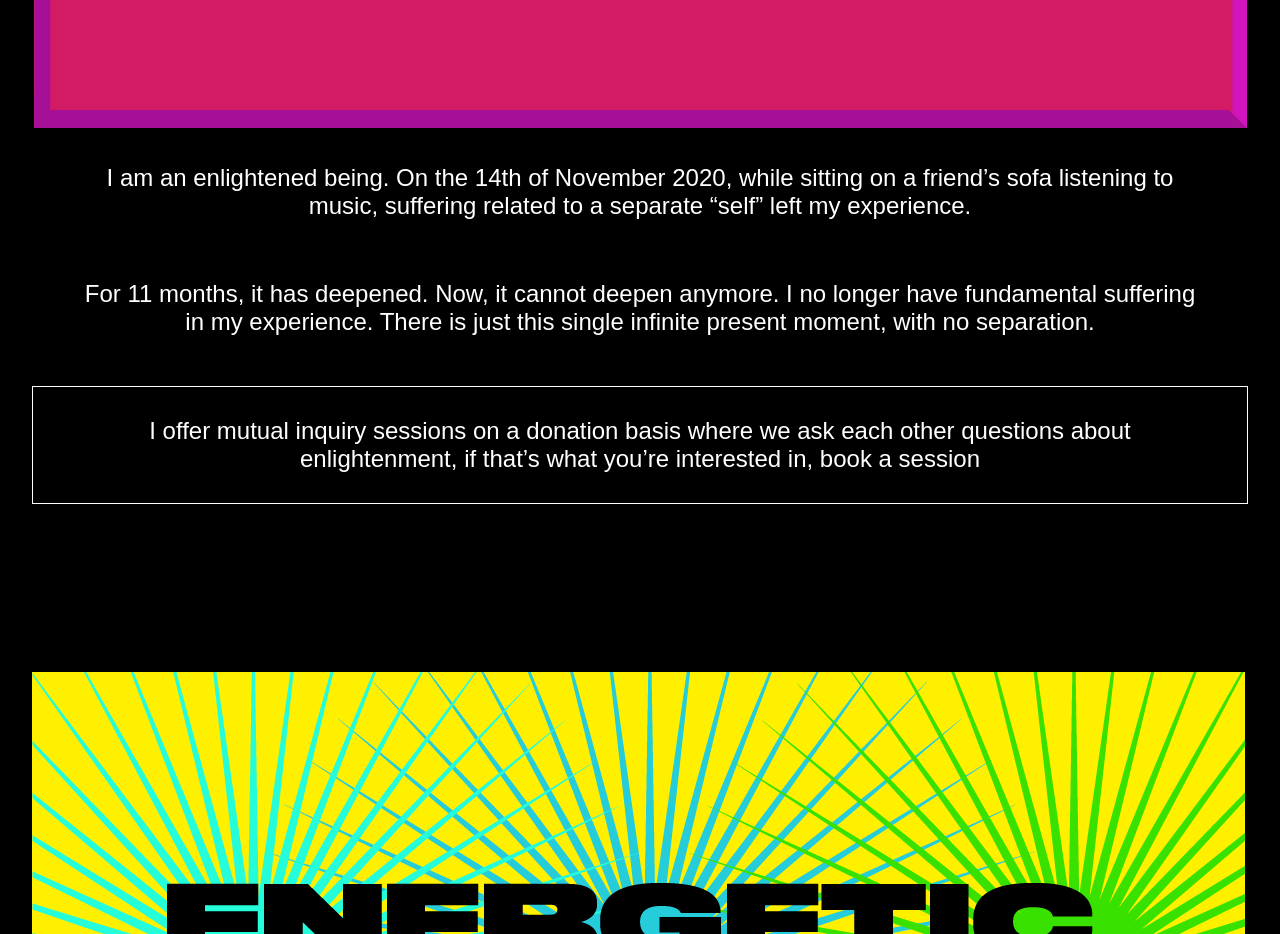
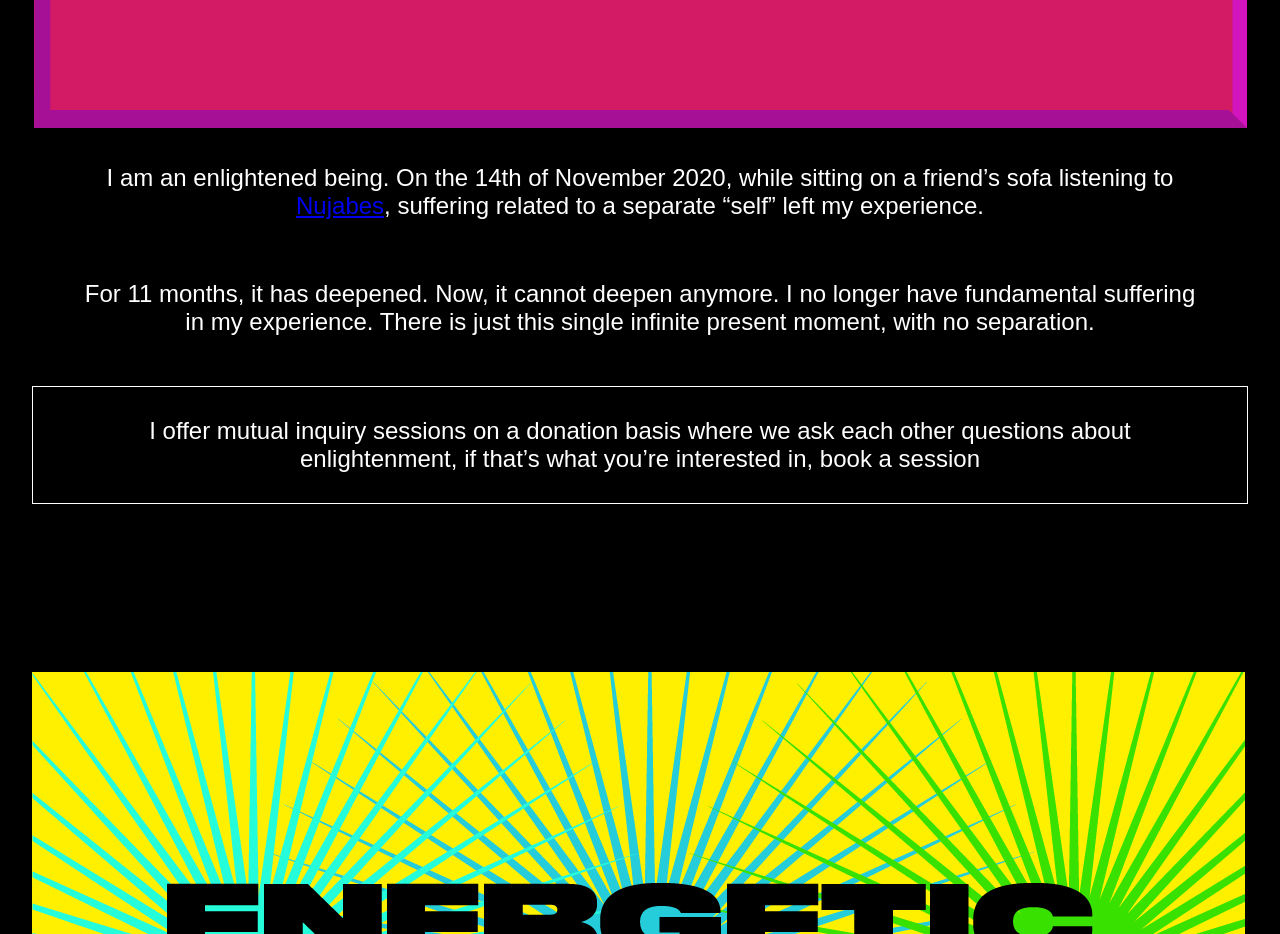
Before and after one commit to dharmapurebuddha/hanjoyoutaku, a plain HTML site: page index.html in a window 1280 px wide. Shown: the part 3120-4054 px from the top of the page. Drawn offline with Linux system fonts and the light colour scheme.

Commit message:
Changed to href

```diff
--- a/index.html
+++ b/index.html
@@ -249,7 +249,7 @@ h1#welcome {
     <div id="enlightenment">
         <img src="assets/enlightened-being.png" alt="Enlightened being">
 
-        <p>I am an enlightened being. On the 14th of November 2020, while sitting on a friend’s sofa listening to<br>music, suffering related to a separate “self” left my experience.</p>
+        <p>I am an enlightened being. On the 14th of November 2020, while sitting on a friend’s sofa listening to<br><a href="https://www.youtube.com/watch?v=Uot4Ul5-p-g">Nujabes</a>, suffering related to a separate “self” left my experience.</p>
 
         <p>For 11 months, it has deepened. Now, it cannot deepen anymore. I no longer have fundamental suffering<br>in my experience. There is just this single infinite present moment, with no separation.</p>
 
```
